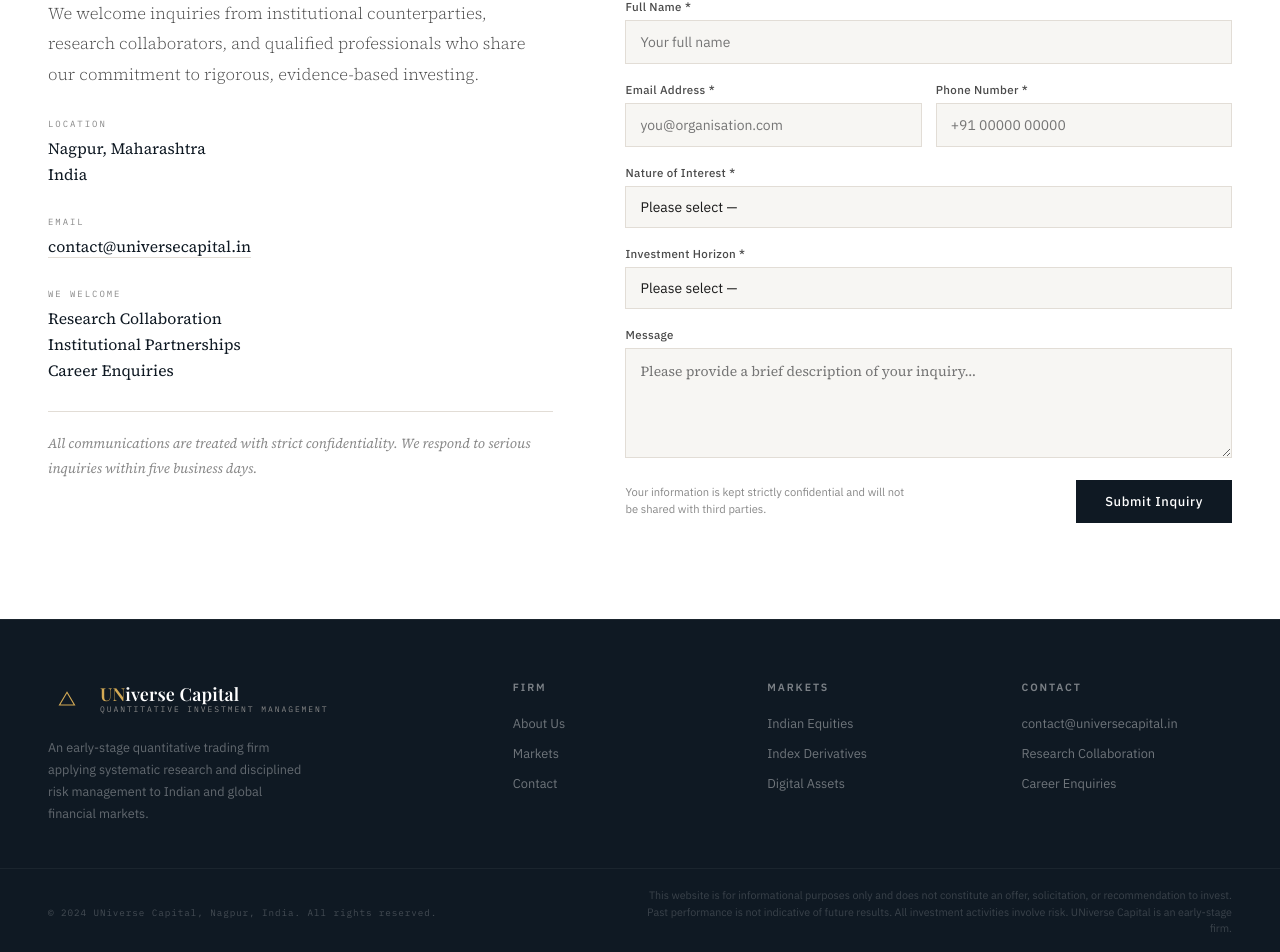
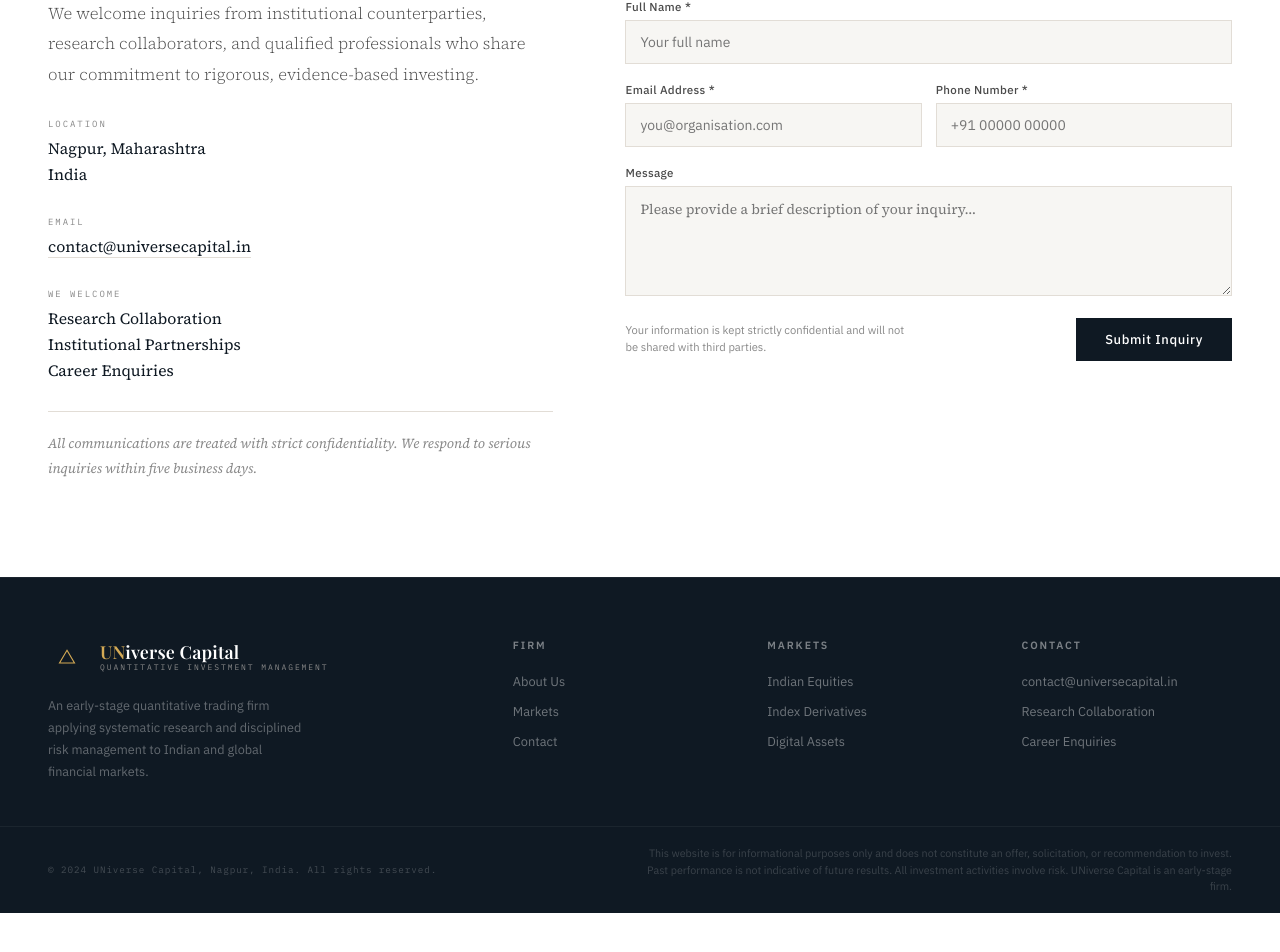
Before and after one commit to UjwalNagrikar/Stock-Trade-Web-application, a React (Vite) app: page / in a window 1280 px wide. Shown: the part 3489-4441 px from the top of the page. After the commit the page ends 4402 px from the top, so only its background shows below. Built offline with nearby package versions, Linux system fonts and the light colour scheme; a web font is replaced by a local one.

Commit message:
From issue fix

```diff
--- a/src/App.jsx
+++ b/src/App.jsx
@@ -868,23 +868,12 @@
   );
 }
 
-// ─── Contact ──────────────────────────────────────────────────────────────────
-const INVESTOR_TYPES = [
-  "Quant / Developer",
-  "Prop Trader / Fund Manager",
-  "Mentor / Advisor",
-  "Early Stage Investor",
-  "Interested / Curious",
-];
-
 const HORIZONS = ["1 – 2 Years", "2 – 5 Years", "5+ Years"];
 
 const EMPTY_FORM = {
   full_name: "",
   email: "",
   phone: "",
-  investor_type: "",
-  investment_horizon: "",
   message: "",
 };
 
@@ -1022,45 +1011,6 @@
                 />
               </div>
             </div>
-
-            <div className="fg">
-              <label>Nature of Interest *</label>
-              <select
-                name="investor_type"
-                value={form.investor_type}
-                onChange={handleChange}
-                required
-              >
-                <option value="" disabled>
-                  Please select —
-                </option>
-                {INVESTOR_TYPES.map((t) => (
-                  <option key={t} value={t}>
-                    {t}
-                  </option>
-                ))}
-              </select>
-            </div>
-
-            <div className="fg">
-              <label>Investment Horizon *</label>
-              <select
-                name="investment_horizon"
-                value={form.investment_horizon}
-                onChange={handleChange}
-                required
-              >
-                <option value="" disabled>
-                  Please select —
-                </option>
-                {HORIZONS.map((h) => (
-                  <option key={h} value={h}>
-                    {h}
-                  </option>
-                ))}
-              </select>
-            </div>
-
             <div className="fg">
               <label>Message</label>
               <textarea
```
Also changed, not shown: 1 other file (tests, documents, lock files or other folders).
